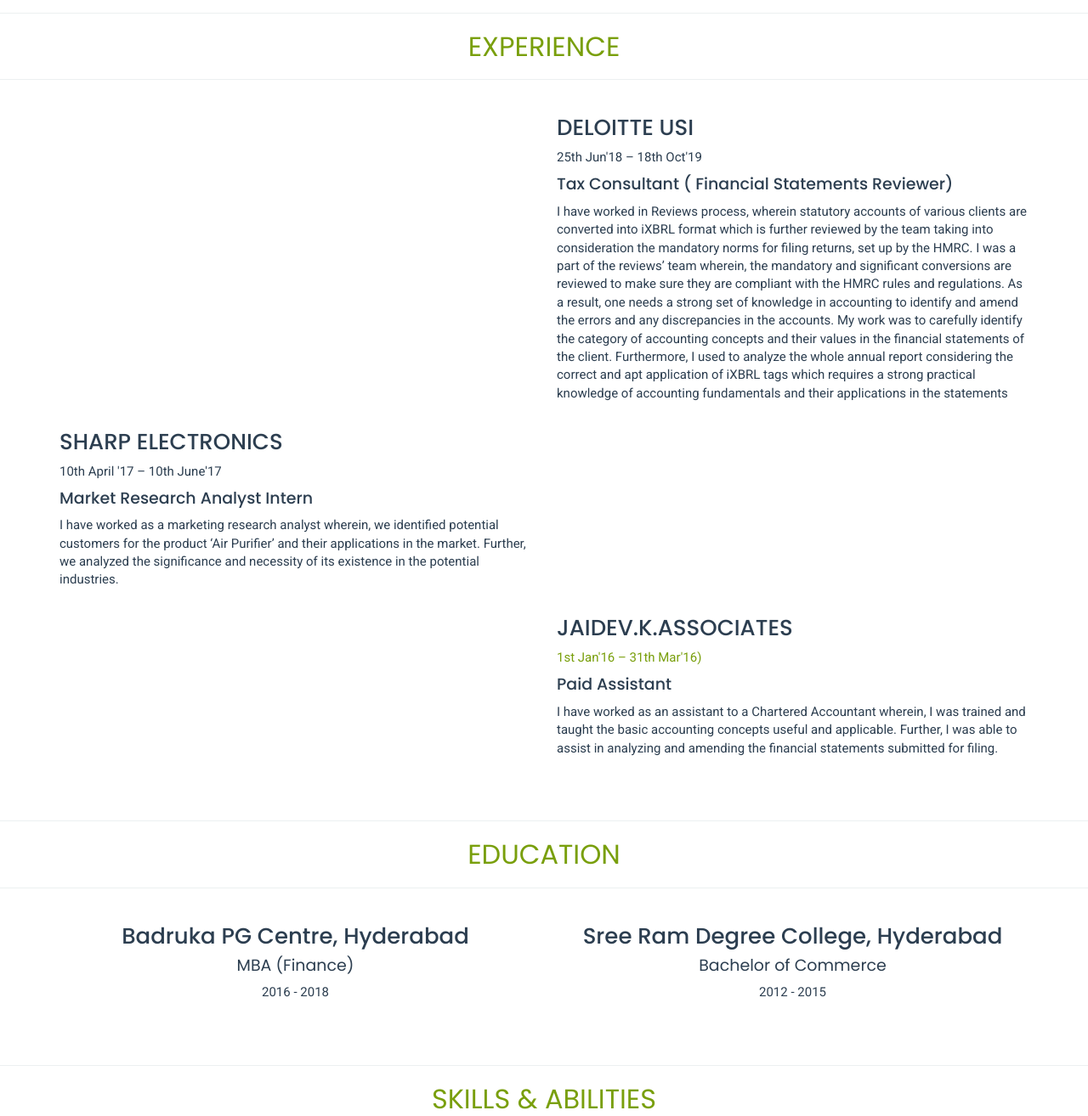
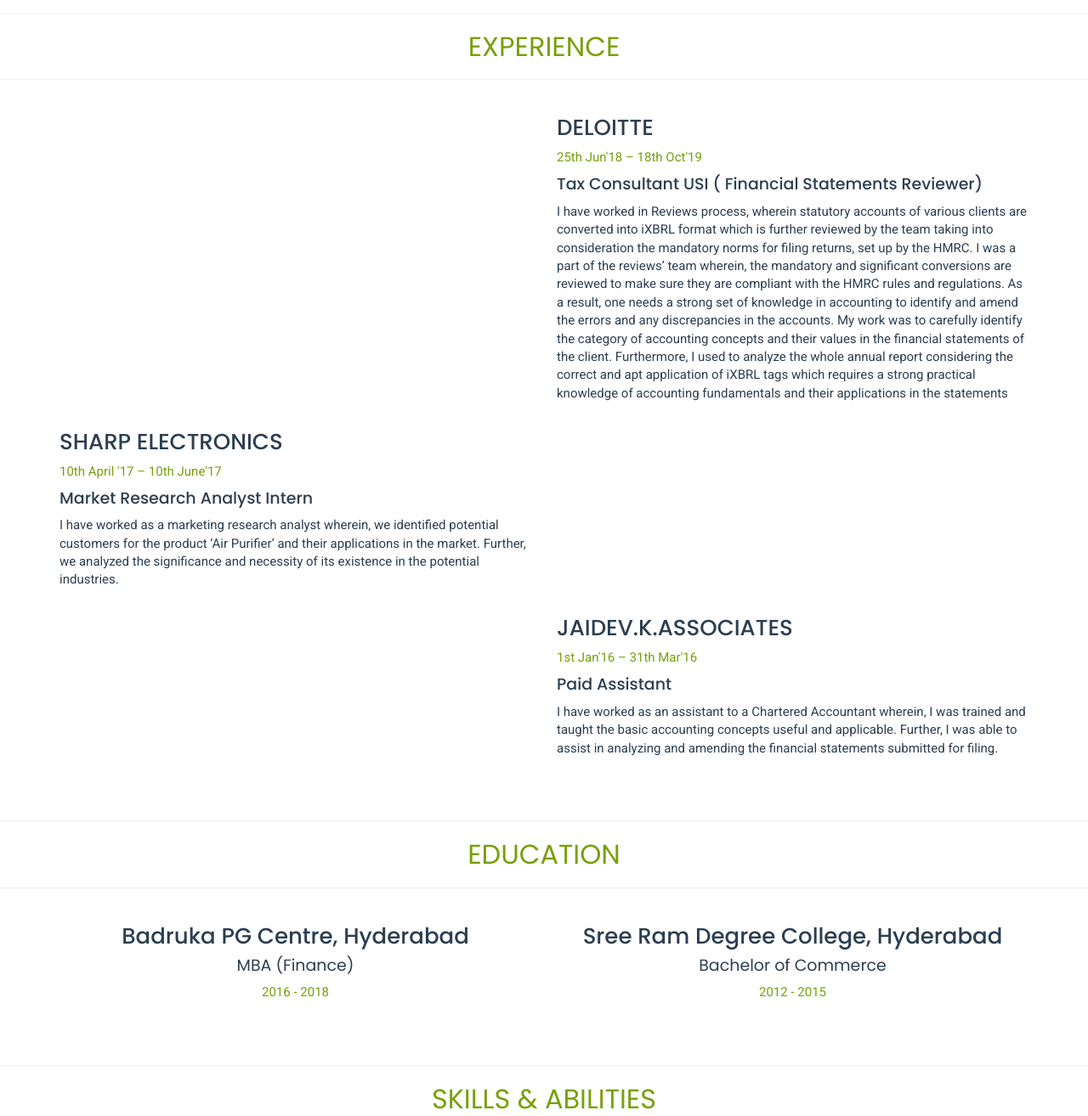
Before and after one commit to vemulagayathri/vemulagayathri.github.io, a plain HTML site: page index.html in a window 1280 px wide. Shown: the part 1120-2434 px from the top of the page at 85% size. Drawn offline with nearby package versions, Linux system fonts and the light colour scheme.

Commit message:
Update index.html

```diff
--- a/index.html
+++ b/index.html
@@ -151,9 +151,10 @@
     <div class="row">
     	  <div class="col-lg-6"  ></div>
       <div class="col-lg-6" data-aos="fade-right" data-aos-duration="2000">
-          <h3 style="font-weight: 500;">DELOITTE USI </h3>
-              <div class="date">    <p style=" color: linear-gradient(#799F0C, #ACBB78);" > 25th Jun'18 – 18th Oct'19</p></div>
-              <h4 style="font-weight: 500;">Tax Consultant ( Financial Statements
+          <h3 style="font-weight: 500;">DELOITTE </h3>
+              <div class="date">    <p   style="color: #799F0C;" >
+              25th Jun'18 – 18th Oct'19</p></div>
+              <h4 style="font-weight: 500;">Tax Consultant USI ( Financial Statements
 Reviewer)
   </h4>
               <p>
@@ -171,7 +172,7 @@
       <div class="col-lg-6"  data-aos="fade-left" data-aos-duration="2000">
           <h3 style="font-weight: 500;"> SHARP ELECTRONICS </h3>
               <div class="date">
-                <p  style=" color: linear-gradient(#799F0C, #ACBB78);">10th April '17 – 10th June'17</p>
+                <p    style="color: #799F0C;">10th April '17 – 10th June'17</p>
               </div>
               <h4 style="font-weight: 500;">Market Research Analyst Intern</h4>
               <p>I have worked as a marketing research analyst wherein, we identified potential customers for the product ‘Air Purifier’ and their applications in the market. Further, we analyzed the significance and necessity of its existence in the potential industries.  </p>
@@ -187,7 +188,7 @@
       <div class="col-lg-6"  data-aos="fade-left" data-aos-duration="2000">
           <h3 style="font-weight: 500;">JAIDEV.K.ASSOCIATES </h3>
               <div class="date">
-                <p    style="color: #799F0C;">1st Jan'16 – 31th Mar'16)</p>
+                <p    style="color: #799F0C;">1st Jan'16 – 31th Mar'16</p>
               </div>
               <h4 style="font-weight: 500;">Paid Assistant</h4>
               <p>
@@ -217,7 +218,7 @@
 
 MBA (Finance)
           </h4>
-              <p  style=" color: linear-gradient(#799F0C, #ACBB78);">2016 - 2018</p>
+              <p    style="color: #799F0C;">2016 - 2018</p>
            </div>
           </div>
         </div>
@@ -227,7 +228,7 @@
             <div class="card-body">
               <h3 class="card-title" style="font-weight: 500; ">Sree Ram Degree College, Hyderabad</h3>
               <h4 class="card-text">Bachelor of Commerce </h4>
-              <p  style=" color: linear-gradient(#799F0C, #ACBB78);">2012 - 2015</p>
+              <p    style="color: #799F0C;">2012 - 2015</p>
             </div>
           </div>
         </div>
```
